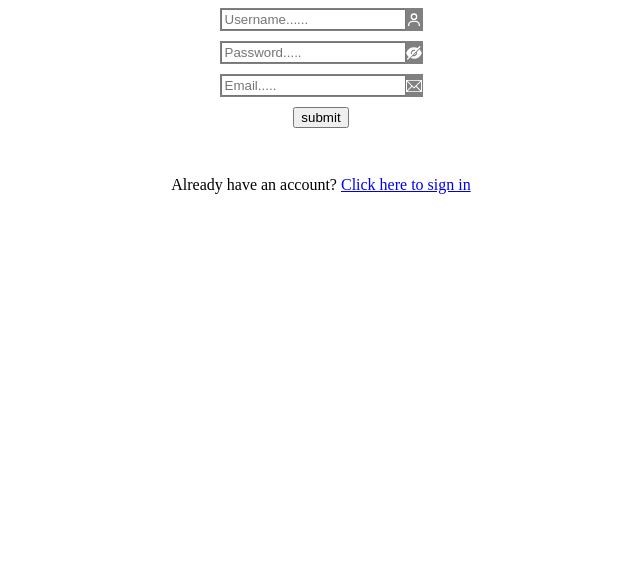
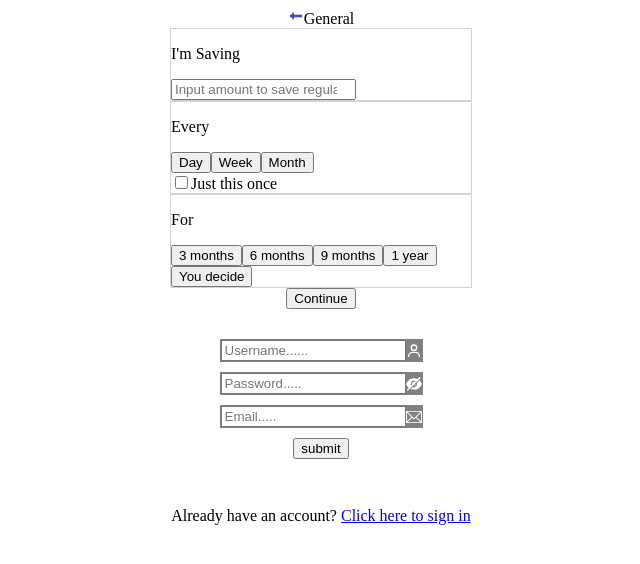
Before and after one commit to okechukwu-okolie/codingpractice-, a React (Vite) app: page / in a window 1280 px wide. Shown: the top 564 px of the page, without its empty margins (319-959 px from the left). Built offline with nearby package versions, Linux system fonts and the light colour scheme; a web font is replaced by a local one.

Commit message:
adding some more code to the scheduler

```diff
--- a/src/components/registration/signup/SignUp.jsx
+++ b/src/components/registration/signup/SignUp.jsx
@@ -5,6 +5,7 @@ import { EyeFilled, EyeInvisibleFilled } from '@ant-design/icons'
 import { BiUser } from 'react-icons/bi'
 import CryptoJS from 'crypto-js'
 import { TfiEmail } from 'react-icons/tfi'
+import WithdrawalScheduler from '../../withdrawalScheduler/WithdrawalScheduler'
 
 const SignUp = () => {
 
@@ -56,6 +57,7 @@ const SignUp = () => {
 
   return (
     <main>
+      <WithdrawalScheduler/>
       <form onSubmit={submit} style={{display:'flex',gap:'10px'}}>
 
         {/* username of the user */}
@@ -92,6 +94,8 @@ const SignUp = () => {
       </form>
       {credential ? <p style={{ color: 'green' }}>{message}</p> : <p style={{ color: 'red' }}>{message}</p>}
       <p>Already have an account? <Link to='/signin'>Click here to sign in</Link></p>
+
+
     </main>
   )
 }
--- /dev/null
+++ b/src/components/withdrawalScheduler/WithdrawalScheduler.jsx
@@ -0,0 +1,190 @@
+import React,{useState} from 'react'
+import { FcLeft } from 'react-icons/fc'
+
+const WithdrawalScheduler = () => {
+    const [amount, setAmount] = useState('')
+    const [day, setDay] = useState(false)
+    const [week, setWeek] = useState(false)
+    const [month, setMonth] = useState(false)
+    const [threeMonths, setThreeMonths] = useState(false)
+    const [sixMonths, setSixMonths] = useState(false)
+    const [nineMonths, setNineMonths] = useState(false)
+    const [oneYear, setOneYear] = useState(false)
+    const [youDecide, setYouDecide] = useState(false)
+    const [user, setUser] = useState([])
+
+
+
+
+
+    const submit = (e) =>{
+        e.preventDefault()
+        const repetition =(!day || !week || !month)
+        const duration = (!threeMonths || !sixMonths || !nineMonths || !oneYear || !youDecide)
+
+        if (amount.trim() === '' && !repetition && !duration){
+            console.log('provide an amount to schedule for saving')
+            return;
+        }
+    console.log( 'satisfied')
+
+    return ('conditions have been satisfied')
+        const userChoice = (amount, repetition, duration) =>{
+
+            const userDetails = {
+                amount,
+                repetition,
+                duration
+        }
+        setUser([...user, userDetails])
+        setAmount('N0')
+        setDay(false)
+        setWeek(false)
+        setMonth(false)
+        setThreeMonths(false)
+        setSixMonths(false)
+        setNineMonths(false)
+        setOneYear(false)
+        setYouDecide(false)
+        }
+
+    }
+      const handleAmount = (e) =>{
+            setAmount(e.target.value)
+        }
+        const handleDay =() =>{
+            setDay(!day)
+
+                setWeek(week)
+                setMonth(month)
+                // setDay(!day)
+                console.log('day has been handled')
+                return ;
+
+        }
+
+        const handleWeek =()=>{
+        setWeek(!week)
+        setMonth(month)
+        setDay(day)
+        setWeek(!week)
+        console.log('week has been handled')
+        return
+
+        }
+
+        const handleMonth = ()=>{
+            setMonth(!month)
+
+            setWeek(week)
+            setDay(day)
+            setMonth(!month)
+
+           console.log ('month has been handled')
+            return;
+        }
+
+        const handleSixMonths =()=>{
+            setSixMonths(!sixMonths)
+            if(sixMonths){
+                setThreeMonths(threeMonths)
+                setSixMonths(!sixMonths)
+                setNineMonths(nineMonths)
+                setOneYear(oneYear)
+                setYouDecide(youDecide)
+
+                alert ('sixMonths have been handled')
+            }
+        }
+         const handleNineMonths =()=>{
+            setNineMonths(!nineMonths)
+            if(nineMonths){
+                setThreeMonths(threeMonths)
+                setSixMonths(sixMonths)
+                setNineMonths(!nineMonths)
+                setOneYear(oneYear)
+                setYouDecide(youDecide)
+
+                alert ('nineMonths have been handled')
+            }
+        }
+
+         const handleOneYear =()=>{
+            setOneYear(!oneYear)
+            if(oneYear){
+                setThreeMonths(threeMonths)
+                setSixMonths(sixMonths)
+                setNineMonths(nineMonths)
+                setOneYear(!oneYear)
+                setYouDecide(youDecide)
+
+                alert ('oneYear have been handled')
+            }
+        }
+
+         const handleYouDecide =()=>{
+            setYouDecide(!youDecide)
+            if(youDecide){
+                setThreeMonths(threeMonths)
+                setSixMonths(sixMonths)
+                setNineMonths(nineMonths)
+                setOneYear(oneYear)
+                setYouDecide(!youDecide)
+
+                alert ('youDecide have been handled')
+            }
+        }
+
+         const handleThreeMonths =()=>{
+            setThreeMonths(!threeMonths)
+            if(threeMonths){
+                setThreeMonths(!threeMonths)
+                setSixMonths(sixMonths)
+                setNineMonths(nineMonths)
+                setOneYear(oneYear)
+                setYouDecide(youDecide)
+
+                console.log ('three months have been handled')
+            }
+        }
+
+
+  return (
+    <main style={{marginBottom:'30px'}}>
+        <form onSubmit={submit}>
+            <div >
+            <FcLeft/><span>General</span>
+        </div>
+        <div style={{border:'solid 1px lightGrey',width:'300px'}}>
+            <p>I'm Saving</p>
+            <input
+                type="number"
+                value={amount}
+                onChange={handleAmount}
+                placeholder='Input amount to save regularly'
+             />
+        </div>
+        <div style={{border:'solid 1px lightGrey',width:'300px'}}>
+            <p>Every</p>
+            <button onClick={handleDay}>Day</button>
+            <button onClick={handleWeek}>Week</button>
+            <button onClick={handleMonth}>Month</button>
+           <div>
+            <input type="checkbox" name="" id="" /><span>Just this once</span>
+            </div>
+        </div>
+        <div style={{border:'solid 1px lightGrey',width:'300px'}}>
+            <p>For</p>
+            <button onClick={handleThreeMonths}>3 months</button>
+            <button onClick={handleSixMonths}>6 months</button>
+            <button onClick={handleNineMonths}>9 months</button>
+            <button onClick={handleOneYear}>1 year</button>
+            <button onClick={handleYouDecide}>You decide</button>
+        </div>
+        <button >Continue</button>
+        </form>
+    </main>
+  )
+}
+
+export default WithdrawalScheduler
```
Also changed, not shown: src/components/withdrawalScheduler/logic.js (added).
